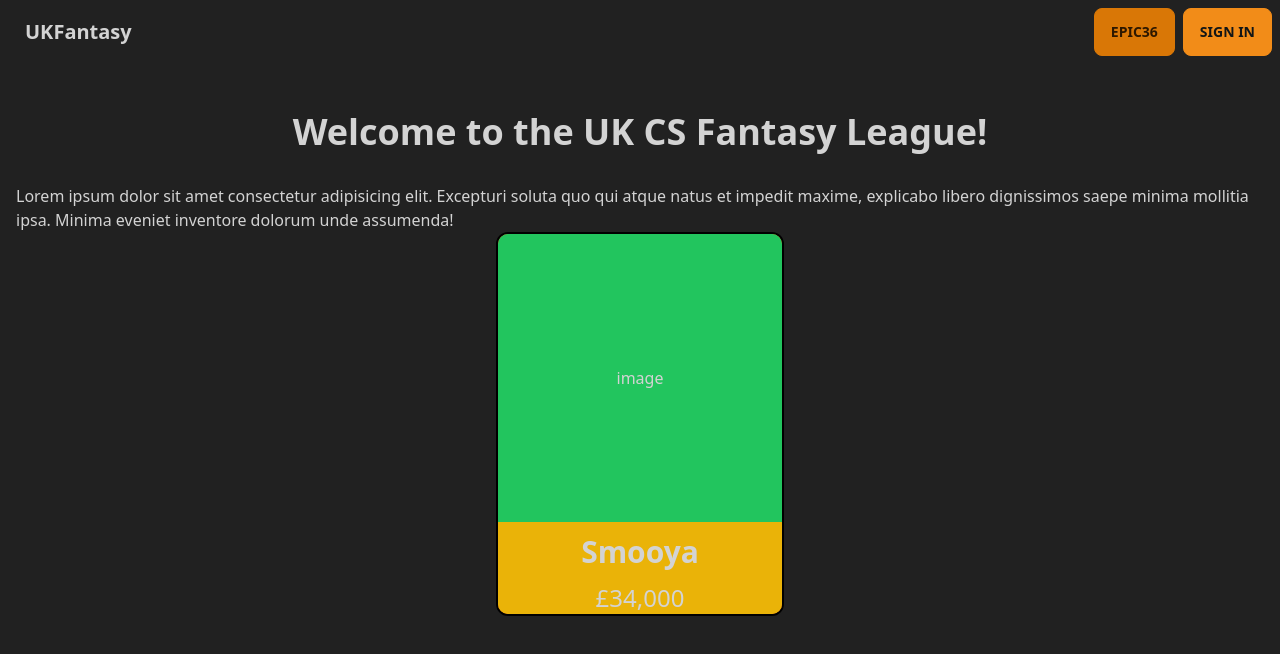
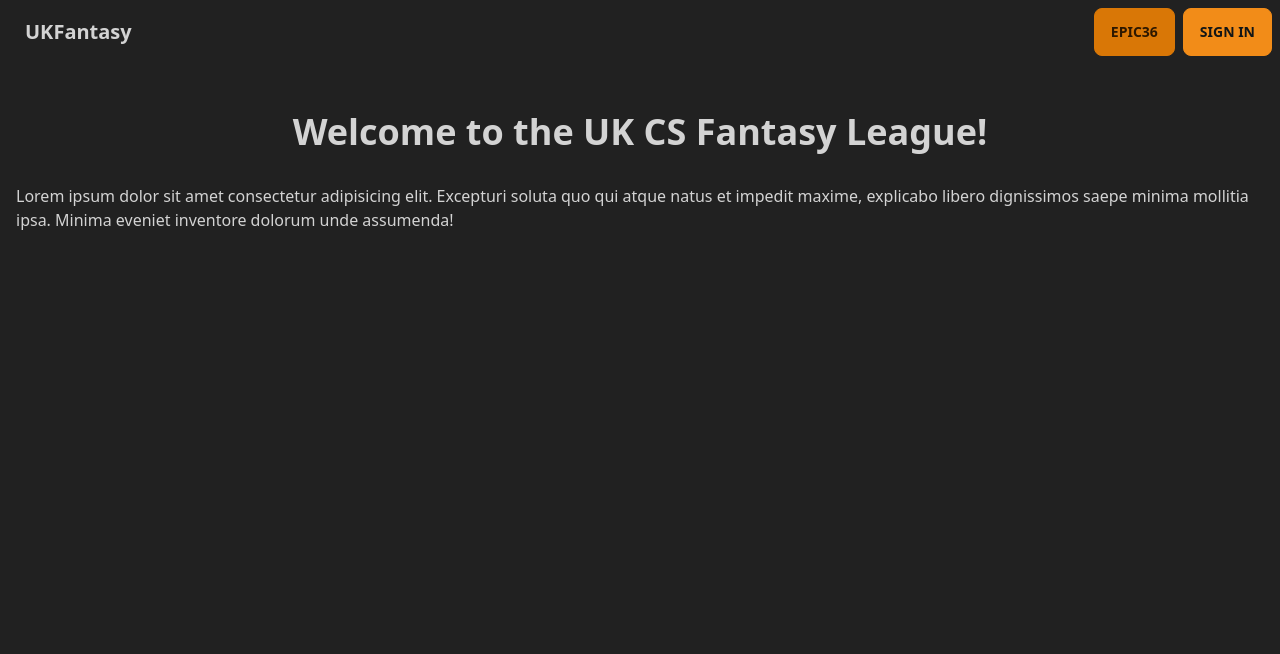
Before and after one commit to FlynnFc/UKFantasy, a Next.js app: page / in a window 1280 px wide. Shown: the top 654 px of the page. Built offline with nearby package versions, Linux system fonts and the light colour scheme; no server answers.

Commit message:
Update index.tsx

```diff
--- a/src/pages/index.tsx
+++ b/src/pages/index.tsx
@@ -1,4 +1,5 @@
 import type { NextPage } from "next";
+import Link from "next/link";
 import { Player } from "../components/Player";
 
 const Home: NextPage = () => {
@@ -14,7 +15,6 @@ const Home: NextPage = () => {
           dignissimos saepe minima mollitia ipsa. Minima eveniet inventore
           dolorum unde assumenda!
         </p>
-        <Player />
       </main>
     </>
   );
```
